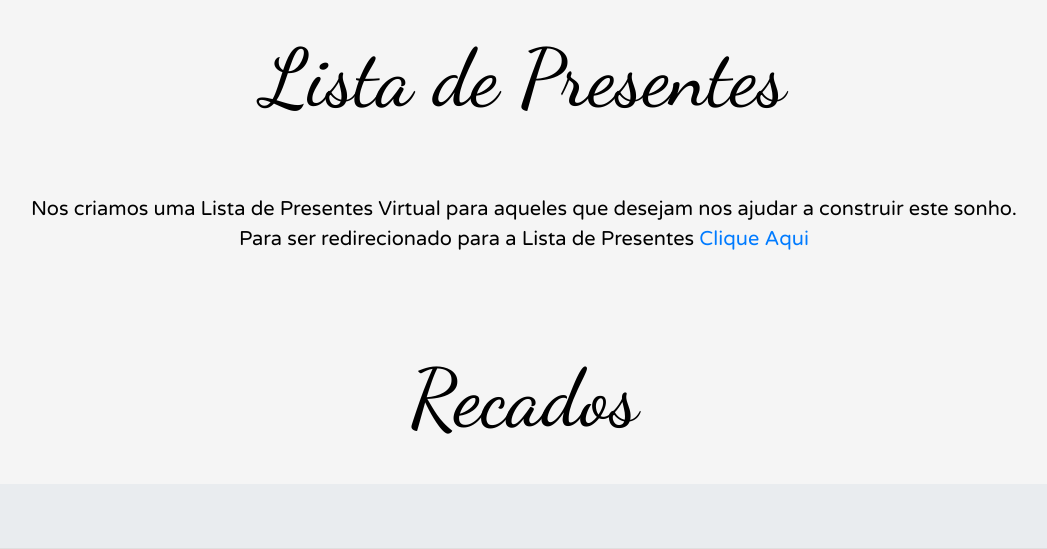
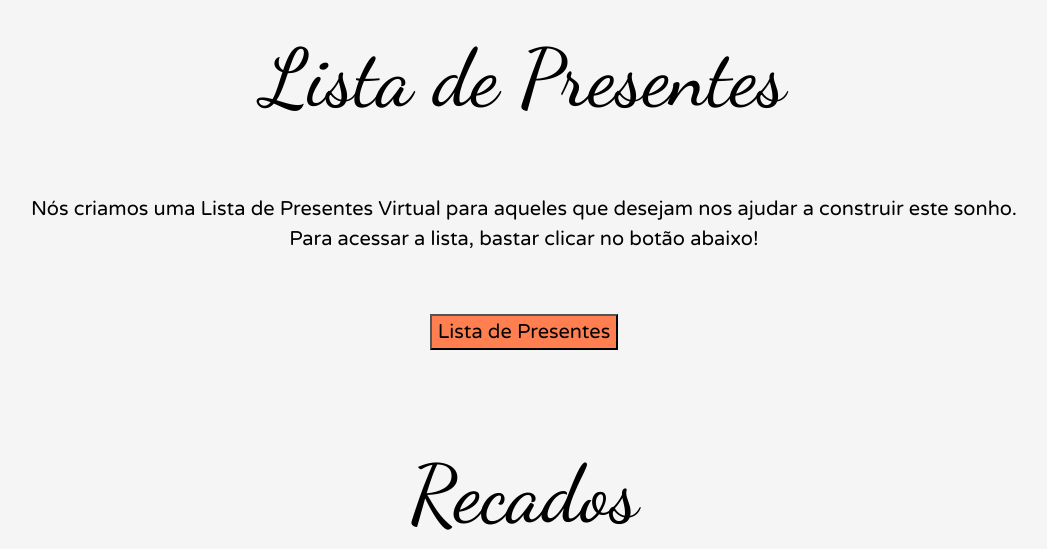
Before and after one commit to FernandoGontijo/CasamentoLeticia-Fernando, a PHP site: page / in a window 1280 px wide. Shown: the part 3695-4244 px from the top of the page, without its empty margins (116-1163 px from the left). Run offline with PHP 8.4, Linux system fonts and the light colour scheme; some libraries are stand-ins or nearby versions.

Commit message:
alteração do link da lista de presente

```diff
--- a/css/styles.css
+++ b/css/styles.css
@@ -60,6 +60,13 @@
     background: #000 !important;
 }
 
+.btn-lista{
+    background-color:coral ;
+    font-family: varela;
+    text-align: justify;
+    color: black;
+
+}
 
 
 .fundo {
--- a/index.html
+++ b/index.html
@@ -186,8 +186,17 @@
 
 
 
-<p class="texto" style="text-align: center !important; ">Nos criamos uma Lista de Presentes Virtual para aqueles que desejam nos ajudar a construir este sonho.
-    <br>Para ser redirecionado para a Lista de Presentes  <a href="https://www.querodecasamento.com.br/lista-de-casamento/fernando-sousa-gontijo-leticia-robeiro-rodrigues/" target="_blank">Clique Aqui</a></p>
+<p class="texto" style="text-align: center !important; ">Nós criamos uma Lista de Presentes Virtual para aqueles que desejam nos ajudar a construir este sonho.
+    <br>Para acessar a lista, bastar clicar no botão abaixo!<br><br><br>
+
+    <a href="https://www.querodecasamento.com.br/lista-de-casamento/fernando-sousa-gontijo-leticia-ribeiro-rodrigues" target="_blank">
+        <button class="btn-lista">
+            Lista de Presentes
+    </button>
+</a>
+
+</p>
+
 
 
 
```
